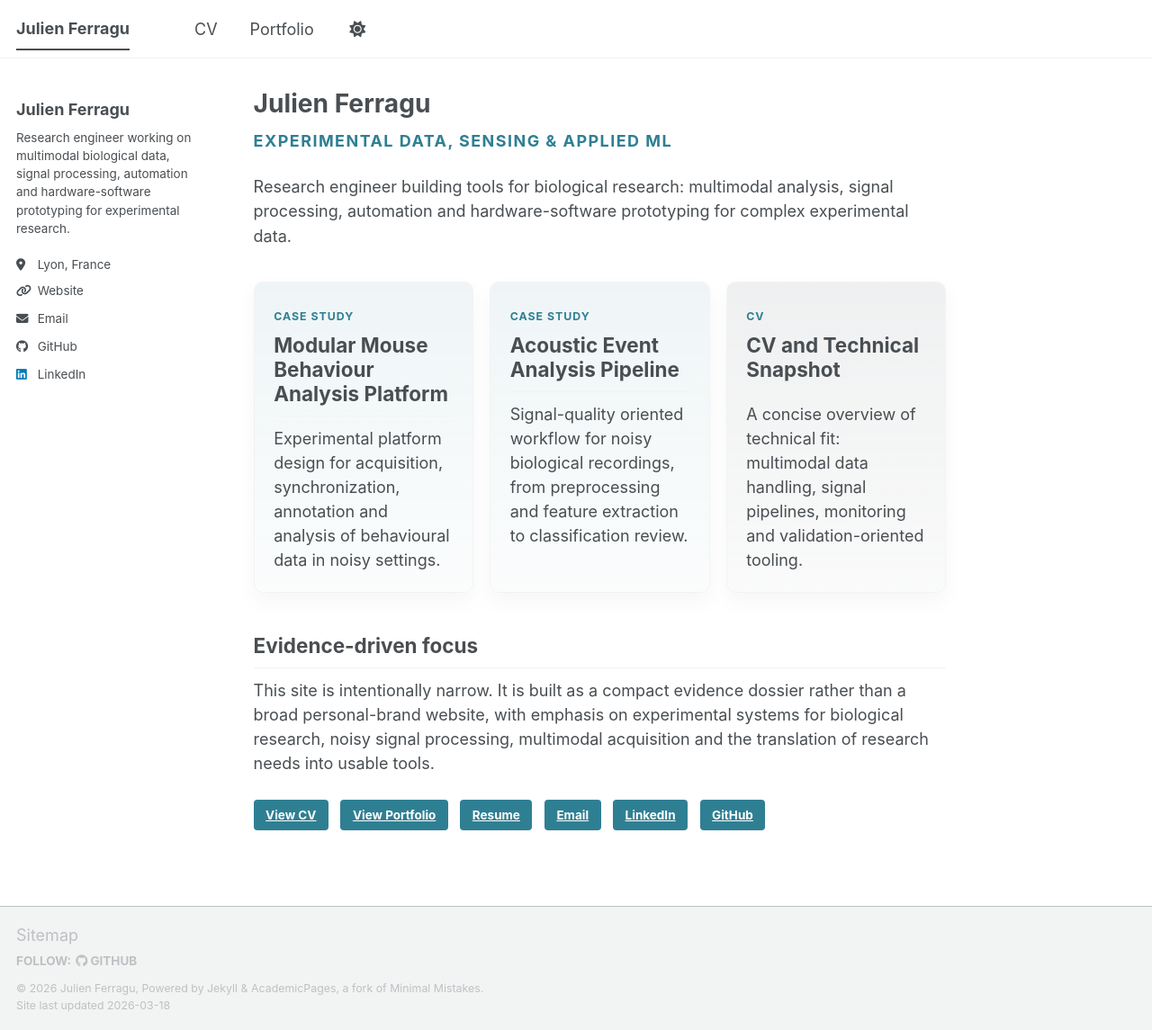
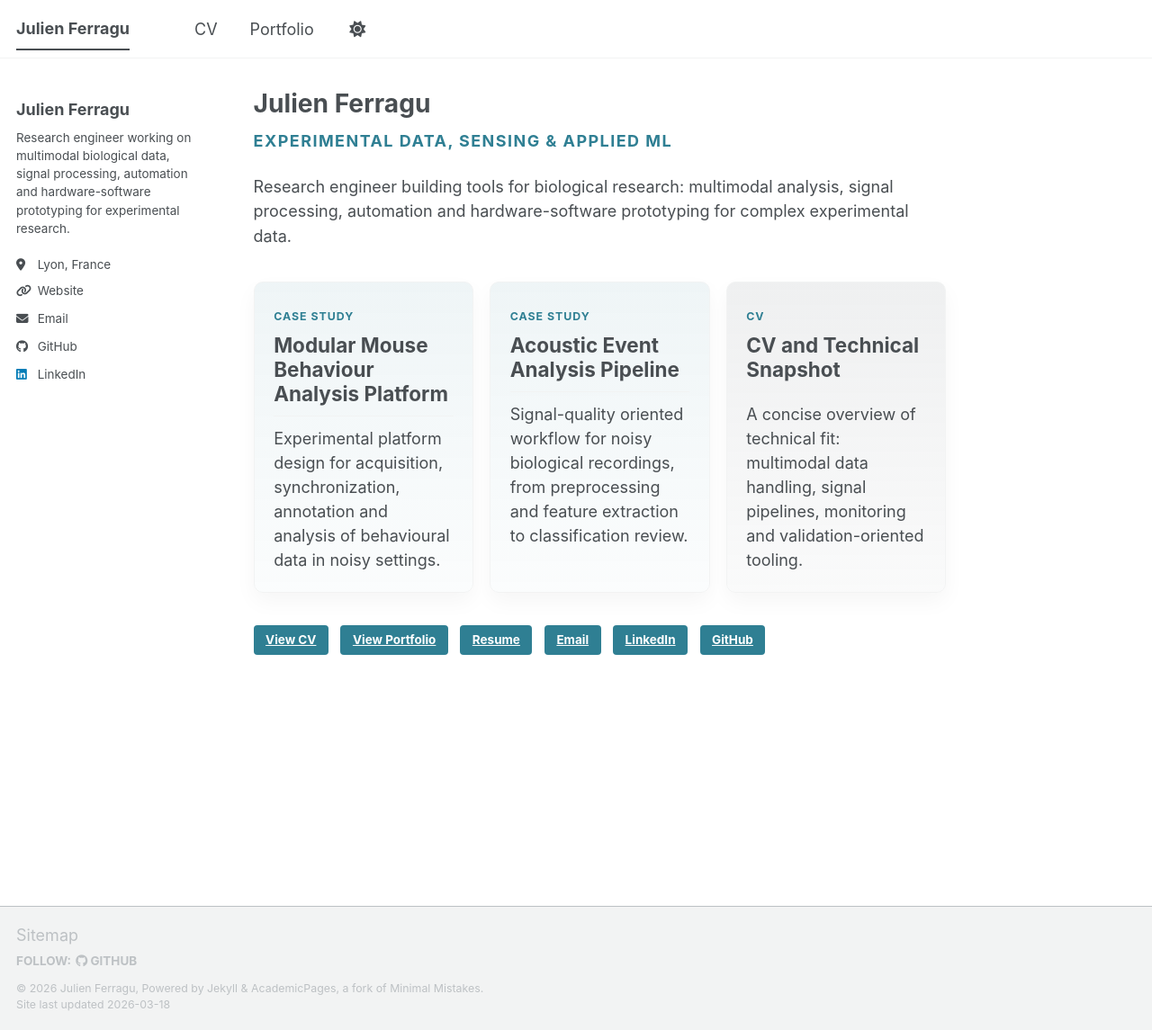
Before and after one commit to julienferragu/julienferragu.github.io, a Jekyll site: the page built from _pages/about.md, in a window 1280 px wide and 1145 px high. Shown: the whole window at 90% size. Built offline with Jekyll 4.4.1, drawn with Linux system fonts in a browser that asks for light colours; a script bundle is joined from its source files by our own code; library files that are not in the unit come from our copies.

```diff
--- a/_pages/about.md
+++ b/_pages/about.md
@@ -32,9 +32,7 @@
   </a>
 </div>
 
-## Evidence-driven focus
 
-This site is intentionally narrow. It is built as a compact evidence dossier rather than a broad personal-brand website, with emphasis on experimental systems for biological research, noisy signal processing, multimodal acquisition and the translation of research needs into usable tools.
 
 <div class="proof-links">
   <a class="btn btn--primary" href="{{ base_path }}/cv/">View CV</a>
```
Also changed, not shown: _pages/cv.md (+0 -1 lines).
